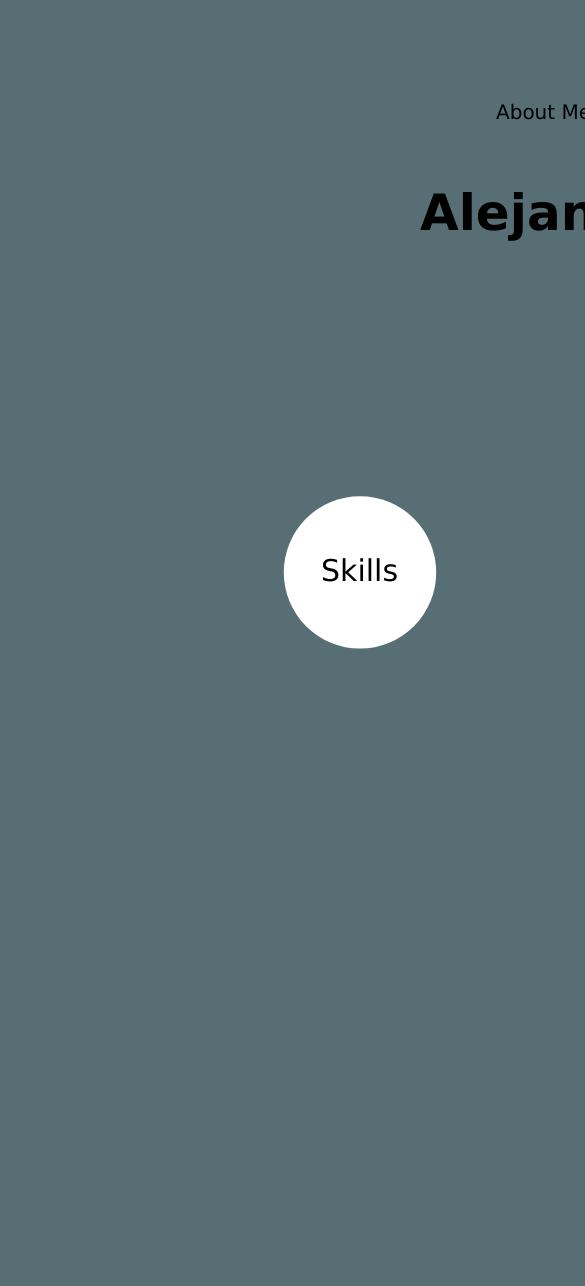
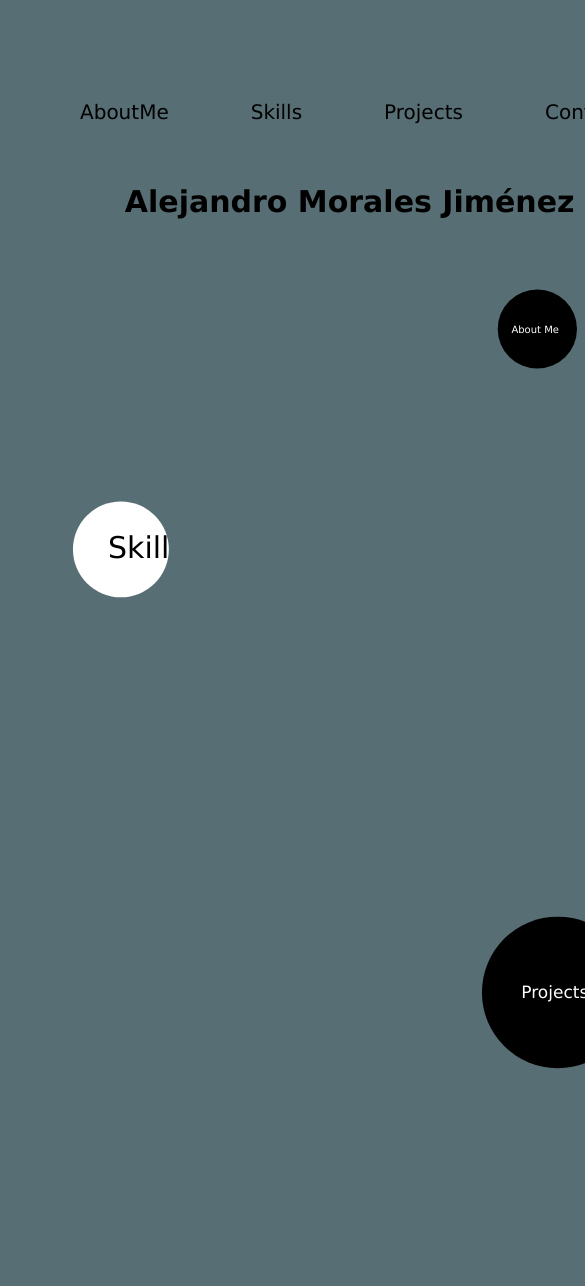
Before and after one commit to ale2206/Portafolio, a website: page index.html in a window 390 px wide. Shown: the top 1286 px of the page, 585 px wide, since content can reach past the window. Drawn offline with nearby package versions, Linux system fonts and the light colour scheme.

Commit message:
Portafolio

```diff
--- a/CSS/style.css
+++ b/CSS/style.css
@@ -10,23 +10,21 @@
 
 /*Header*/
 .header {
-    width: 1000px;
   align-items: center;
-    margin-left: 265px;
   margin-top: 100px;
   margin-bottom: 30px;
 }
 
 .header--nav {
-    width: 800px;
-    margin-left: 100px;
+  width: 100%;
 }
 
 .header--nav__list {
+  width: 40%;
   display: flex;
   list-style: none;
   font-size: 20px;
-    margin-left: 90px;
+  margin-left: 30%;
 }
 
 .header--nav__link {
@@ -50,7 +48,7 @@
 
 .header__name {
   margin-top: 60px;
-    margin-left: 155px;
+  margin-left: 27%;
   font-size: 50px;
 }
 
@@ -58,8 +56,8 @@
 
 /*section*/
 .section {
-    width: 1000px;
-    margin-left: 260px;
+  width: 66%;
+  margin-left: 17%;
 }
 
 /*About*/
@@ -81,7 +79,7 @@
 .section--articleAbout__span {
   float: right;
   font-size: 25px;
-    margin-right: 25px;
+  margin-right: 3%;
   margin-top: 50px;
   color: white;
 }
@@ -121,7 +119,7 @@
 .section--articleSkills__span {
   float: left;
   font-size: 30px;
-    margin-left: 45px;
+  margin-left: 5%;
   margin-top: 45px;
   color: black;
 }
@@ -131,7 +129,7 @@
 }
 
 .section--articleSkills__list {
-    margin-left: 100px;
+  margin-left: 10%;
   display: grid;
   grid-template-columns: repeat(4, auto);
   list-style: none;
@@ -141,7 +139,7 @@
 .section--articleSkills__item {
   margin: 2px;
   padding: 10px;
-    clip-path: inset(0% 0% 40% 0%);
+  clip-path: inset(0% 0% 37% 0%);
   transition: all .5s ease-in-out;
   cursor: pointer;
 }
@@ -196,7 +194,7 @@
   background: #c4c4c4;
   display: grid;
   grid-template-columns: repeat(2, auto);
-    width: 935px;
+  width: 90%;
   padding: 1em;
   margin-top: 10px;
   clip-path: inset(0% 65% 0% 0%);
@@ -210,17 +208,15 @@
 }
 
 .section--articleProjects--project__title {
-    font-size: 30px;
+  font-size: 120%;
 }
 
 .section--articleProjects--project__img {
-    width: 300px;
-    padding-right: 25px;
+  width: 63%;
 }
 
 .section--articleProjects__text {
   font-size: 15px;
-    text-align: center;
 }
 /*Projects end*/
 
@@ -234,14 +230,14 @@
 
 .footer__title {
   font-size: 25px;
-    padding-left: 700px;
+  padding-left: 46%;
   padding-top: 20px;
 }
 
 .footer__list {
   display: flex;
   list-style: none;
-    margin-left: 400px;
+  margin-left: 27%;
 }
 
 .footer__item {
@@ -278,11 +274,59 @@
 
 .footer__rights {
   margin-top: 70px;
-    margin-left: 525px;
+  margin-left: 34%;
   font-family: monospace;
   font-size: 18px;
   font-weight: bold;
   padding-bottom: 5px;
 }
+/*Footer end*/
 
-  /*Footer end*/
+
+@media screen and (max-width: 775px){
+  .header--nav__list{
+      margin-left: 10%;
+  }
+
+  .header__name{
+      margin-left: 32%;
+      font-size: 30px;
+      width: 450px;
+  }
+  .section{
+      width: 140%;
+  }
+  .section--articleAbout{
+      width: 90%;
+  }
+  .section--articleAbout__span{
+      font-size: 10px;
+      margin-top: 12%;
+  }
+
+  .section--articleSkills__list{
+      float: left;
+      font-size: 15px;
+      margin-left: 4%;
+      margin-top: 55px;
+      color: rgb(0, 0, 0);
+  }
+
+  .section--articleProjects__span{
+      font-size: 17px;
+      margin-right: 8px;
+      margin-top: 75px;
+  }
+
+  .footer{
+      width: 660px;
+  }
+
+  .footer__list{
+      display: block;
+  }
+
+  .footer__rights{
+      margin-left: 70px;
+  }
+}
--- a/SCSS/components/_section.scss
+++ b/SCSS/components/_section.scss
@@ -1,7 +1,7 @@
 /*section*/
 .section{
-    width: 1000px;
-    margin-left: 260px;
+    width: 66%;
+    margin-left: 17%;
 
     /*About*/
     &--articleAbout{
@@ -21,7 +21,7 @@
         &__span{
             float: right;
             font-size: 25px;
-            margin-right: 25px;
+            margin-right: 3%;
             margin-top: 50px;
             color: $white;
         }
@@ -61,7 +61,7 @@
         &__span{
             float: left;
             font-size: 30px;
-            margin-left: 45px;
+            margin-left: 5%;
             margin-top: 45px;
             color: $black;
         }
@@ -71,7 +71,7 @@
         }
 
         &__list{
-            margin-left: 100px;
+            margin-left: 10%;
             display: grid;
             grid-template-columns: repeat(4, auto);
             list-style: none;
@@ -81,7 +81,7 @@
         &__item{
             margin: 2px;
             padding: 10px;
-            clip-path: inset(0% 0% 40% 0%);
+            clip-path: inset(0% 0% 37% 0%);
             transition: all .5s ease-in-out;
             cursor: pointer;
 
@@ -136,7 +136,7 @@
             background: $articleProjectsHover;
             display: grid;
             grid-template-columns: repeat(2, auto);
-            width: 935px;
+            width: 90%;
             padding: 1em;
             margin-top: 10px;
             clip-path: inset(0% 65% 0% 0%);
@@ -149,18 +149,16 @@
             }
 
             &__title{
-                font-size: 30px;
+                font-size: 120%;
             }
 
             &__img{
-                width: 300px;
-                padding-right: 25px;
+                width: 63%;
             }
         }
 
         &__text{
             font-size: 15px;
-            text-align: center;
         }
     }
     /*Projects end*/
--- a/SCSS/layout/_footer.scss
+++ b/SCSS/layout/_footer.scss
@@ -5,14 +5,14 @@
 
     &__title{
         font-size: 25px;
-        padding-left: 700px;
+        padding-left: 46%;
         padding-top: 20px;
     }
 
     &__list{
         display: flex;
         list-style: none;
-        margin-left: 400px;
+        margin-left: 27%;
     }
 
     &__item{
@@ -49,7 +49,7 @@
 
     &__rights{
         margin-top: 70px;
-        margin-left: 525px;
+        margin-left: 34%;
         font-family: monospace;
         font-size: 18px;
         font-weight: bold;
--- a/SCSS/layout/_header.scss
+++ b/SCSS/layout/_header.scss
@@ -1,20 +1,18 @@
 /*Header*/
 .header{
-    width: 1000px;
     align-items: center;
-    margin-left: 265px;
     margin-top: 100px;
     margin-bottom: 30px;
 
     &--nav{
-        width: 800px;
-        margin-left: 100px;
+        width: 100%;
 
         &__list{
+            width: 40%;
             display: flex;
             list-style: none;
             font-size: 20px;
-            margin-left: 90px;
+            margin-left: 30%;
         }
 
         &__link{
@@ -41,7 +39,7 @@
 
     &__name{
         margin-top: 60px;
-        margin-left: 155px;
+        margin-left: 27%;
         font-size: 50px;
     }
 
--- a/index.html
+++ b/index.html
@@ -5,7 +5,7 @@
     <meta name="viewport" content="width=device-width, initial-scale=1.0">
     <title>Portafolio</title>
     <link rel="stylesheet" href="https://use.fontawesome.com/releases/v5.7.2/css/all.css">
-    <link rel="stylesheet" href="CSS/styles.css">
+    <link rel="stylesheet" href="../CSS/styles.css">
     <link rel="stylesheet" href="https://cdn.rawgit.com/konpa/devicon/df6431e323547add1b4cf45992913f15286456d3/devicon.min.css">
     <link href="https://unpkg.com/aos@2.3.1/dist/aos.css" rel="stylesheet">
 </head>
@@ -15,7 +15,7 @@
         data-aos-easing="linear"
         data-aos-duration="1500" class="header--nav">
             <ul class="header--nav__list">
-                <li class="header--nav__item"><a class="header--nav__link" href="#1">About Me</a></li>
+                <li class="header--nav__item"><a class="header--nav__link" href="#1">AboutMe</a></li>
                 <li class="header--nav__item"><a class="header--nav__link" href="#2">Skills</a></li>
                 <li class="header--nav__item"><a class="header--nav__link" href="#3">Projects</a></li>
                 <li class="header--nav__item"><a class="header--nav__link" href="#4">Contact</a></li>
@@ -51,19 +51,19 @@
             <div class="section--articleProjects--project">
                 <h2 class="section--articleProjects--project__title">LabsTech</h2>
                 <h3>Description</h3>
-                <img class="section--articleProjects--project__img" src="Image/Logo.JPG" alt="LabsTech">
+                <img class="section--articleProjects--project__img" src="../Image/Logo.JPG" alt="LabsTech">
                 <p class="section--articleProjects--project__text">Hello everybody, my name is Alejandro Morales Jiménez, I am a student at the University of Costa Rica.</p>
             </div>
             <div class="section--articleProjects--project">
                 <h2 class="section--articleProjects--project__title">LabsTech</h2>
                 <h3>Description</h3>
-                <img class="section--articleProjects--project__img" src="Image/Logo.JPG" alt="LabsTech">
+                <img class="section--articleProjects--project__img" src="../Image/Logo.JPG" alt="LabsTech">
                 <p class="section--articleProjects--project__text">Hello everybody, my name is Alejandro Morales Jiménez, I am a student at the University of Costa Rica.</p>
             </div>
             <div class="section--articleProjects--project">
                 <h2 class="section--articleProjects--project__title">LabsTech</h2>
                 <h3>Description</h3>
-                <img class="section--articleProjects--project__img" src="Image/Logo.JPG" alt="LabsTech">
+                <img class="section--articleProjects--project__img" src="../Image/Logo.JPG" alt="LabsTech">
                 <p class="section--articleProjects--project__text">Hello everybody, my name is Alejandro Morales Jiménez, I am a student at the University of Costa Rica.</p>
             </div>
         </article>
```
Also changed, not shown: CSS/styles.css, SCSS/styles.scss (line endings or trailing spaces). Lines whose indentation alone changed are shown as unchanged.
